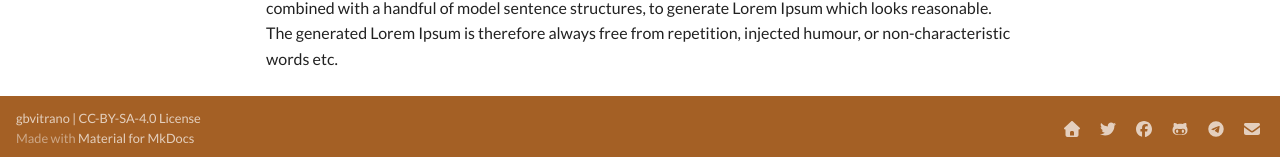
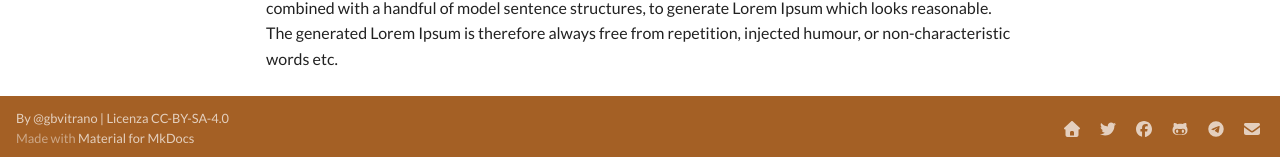
Before and after one commit to gbvitrano/MaterialMkDocs-gb, an MkDocs documentation site: the page built from docs/bla1.md, in a window 1280 px wide and 900 px high, scrolled down 527 px. Shown: the part 740-897 px from the top of the window. Built offline with MkDocs 1.6.1 and Material for MkDocs 9.7.7, drawn with Linux system fonts in a browser that asks for light colours; some web fonts are replaced; comment, search, counter and statistics services are not loaded.

Commit message:
Update mkdocs.yml

```diff
--- a/mkdocs.yml
+++ b/mkdocs.yml
@@ -10,7 +10,7 @@
 edit_uri: edit/main/docs/ #disables edit button
 
 # Copyright
-copyright: gbvitrano | CC-BY-SA-4.0 License
+copyright: <a href="https://twitter.com/gbvitrano" title="@gbvitrano " target="_blank">By @gbvitrano </a> | <a href="https://creativecommons.org/licenses/by-sa/4.0/!" title="Se non specificato diversamente, tutti i contenuti sono soggetti alla licenza Creative Commons Attribution-ShareAlike 4.0 licence (CC BY-SA)" target="_blank" class="link-dark text-decoration-none">Licenza CC-BY-SA-4.0</a>
 
 ## Social Media
 extra:
```
